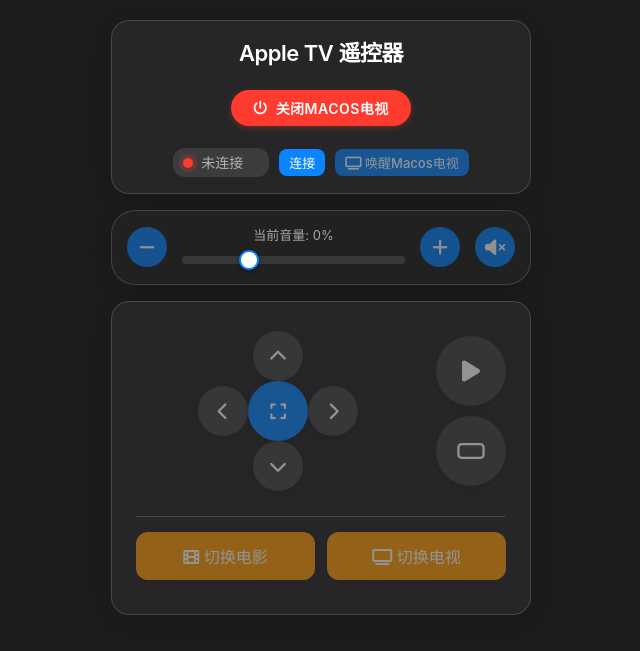
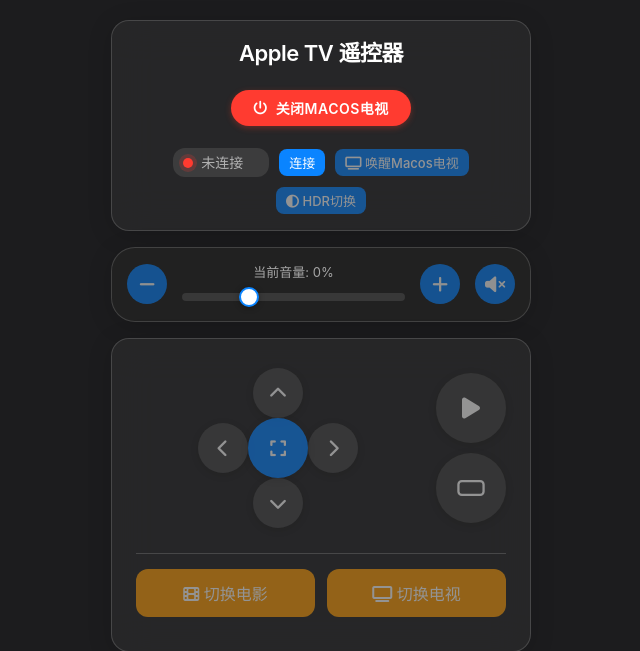
Before and after one commit to Charles-Hello/apptv, a Flask app: page / in a window 1280 px wide. Shown: the top 651 px of the page, without its empty margins (319-959 px from the left). Run offline with Flask 3, Linux system fonts and the light colour scheme; some libraries are stand-ins or nearby versions.

Commit message:
添加HDR状态跟踪功能，支持通过WebSocket和HTTP接口切换HDR状态并获取当前状态。更新前端按钮和状态显示，提升用户体验。

```diff
--- a/main.py
+++ b/main.py
@@ -30,6 +30,11 @@
 # 记录今天是否已经有用户触发了屏幕唤醒
 first_user_wake_triggered = False
 first_user_wake_date = None
+
+# HDR状态跟踪
+hdr_status = {
+    "is_on": False
+}
 
 # ESP32 WebSocket客户端功能
 async def send_key_to_esp32(key_code):
@@ -273,7 +278,8 @@
 
     emit('status_update', {
         'status': '已连接',
-        'current_volume': current_volume
+        'current_volume': current_volume,
+        'hdr_status': hdr_status["is_on"]  # 添加HDR状态
     })
 
     # 发送当前屏幕唤醒状态
@@ -537,6 +543,41 @@
     threading.Thread(target=send_key_thread).start()
     return {'status': 'sending'}
 
+# 添加新的HDR切换处理函数
+@socketio.on('toggle_hdr')
+def handle_toggle_hdr():
+    """处理HDR切换请求"""
+    global hdr_status
+
+    # 切换HDR状态
+    hdr_status["is_on"] = not hdr_status["is_on"]
+
+    # 执行HDR切换命令
+    command = f"/Users/ken/Desktop/apptv/hdr_toggle {'on' if hdr_status['is_on'] else 'off'}"
+    try:
+        subprocess.run(command, shell=True, check=True)
+        success = True
+        message = f"HDR已{'开启' if hdr_status['is_on'] else '关闭'}"
+    except Exception as e:
+        success = False
+        message = f"HDR切换失败: {str(e)}"
+        # 如果执行失败，恢复状态
+        hdr_status["is_on"] = not hdr_status["is_on"]
+
+    # 向请求客户端发送响应
+    emit('hdr_toggle_response', {
+        "success": success,
+        "is_on": hdr_status["is_on"],
+        "message": message
+    })
+
+    # 向所有客户端广播HDR状态
+    socketio.emit('hdr_status_update', {
+        "is_on": hdr_status["is_on"]
+    })
+
+    print(f"HDR已切换为: {'开启' if hdr_status['is_on'] else '关闭'}")
+
 # 主页路由
 @app.route('/')
 def index():
@@ -590,40 +631,66 @@
         "message": "按键已发送到ESP32" if success else "发送按键失败"
     })
 
-# 添加HTTP路由处理快速睡眠唤醒
-@app.route('/quick-sleep-wake', methods=['GET'])
-def quick_sleep_wake_http():
-    """通过HTTP请求处理快速睡眠唤醒"""
-    try:
+# 添加HTTP接口控制HDR
+@app.route('/toggle-hdr', methods=['GET'])
+def toggle_hdr_http():
+    """通过HTTP请求控制HDR开关"""
+    global hdr_status
 
-        # 设置0.1分钟后唤醒
-        set_wake_time(0.1)
+    # 获取参数，如果没有提供，则切换状态
+    action = request.args.get('action')
+
+    if action == 'on':
+        # 直接设置为开启
+        target_state = True
+    elif action == 'off':
+        # 直接设置为关闭
+        target_state = False
+    else:
+        # 如果没有指定action或action不是on/off，则切换当前状态
+        target_state = not hdr_status["is_on"]
+
+    # 如果目标状态与当前状态相同，不需要执行命令
+    if target_state == hdr_status["is_on"]:
         return jsonify({
             "success": True,
-            "message": "系统将短暂睡眠并自动唤醒"
+            "is_on": hdr_status["is_on"],
+            "message": f"HDR已经是{'开启' if hdr_status['is_on'] else '关闭'}状态"
+        })
+
+    # 设置HDR状态
+    hdr_status["is_on"] = target_state
+
+    # 执行HDR切换命令
+    command = f"/Users/ken/Desktop/apptv/hdr_toggle {'on' if hdr_status['is_on'] else 'off'}"
+    try:
+        subprocess.run(command, shell=True, check=True)
+        success = True
+        message = f"HDR已{'开启' if hdr_status['is_on'] else '关闭'}"
+
+        # 向所有客户端广播HDR状态
+        socketio.emit('hdr_status_update', {
+            "is_on": hdr_status["is_on"]
         })
     except Exception as e:
-        return jsonify({
-            "success": False,
-            "message": str(e)
-        }), 500
+        success = False
+        message = f"HDR切换失败: {str(e)}"
+        # 如果执行失败，恢复状态
+        hdr_status["is_on"] = not hdr_status["is_on"]
 
-@app.route('/quick-sleep', methods=['GET'])
-def quick_sleep_http():
-    """通过HTTP请求处理快速睡眠唤醒"""
-    try:
+    return jsonify({
+        "success": success,
+        "is_on": hdr_status["is_on"],
+        "message": message
+    })
 
-        sleep_mac()
-        return jsonify({
-            "success": True,
-            "message": "系统将短暂睡眠并自动唤醒"
-        })
-    except Exception as e:
-        return jsonify({
-            "success": False,
-            "message": str(e)
-        }), 500
-
+# 获取HDR状态的HTTP接口
+@app.route('/hdr-status', methods=['GET'])
+def get_hdr_status_http():
+    """获取当前HDR状态"""
+    return jsonify({
+        "is_on": hdr_status["is_on"]
+    })
 
 if __name__ == '__main__':
     socketio.run(app, host='0.0.0.0', port=5003, debug=True)
--- a/static/script.js
+++ b/static/script.js
@@ -73,9 +73,15 @@
   // 屏幕唤醒相关
   const wakeScreenBtn = document.getElementById('wake-screen-btn');
 
+  // HDR切换按钮
+  const toggleHdrBtn = document.getElementById('toggle-hdr-btn');
+
   // 保存当前音量
   let currentVolume = 0;
   let lastNonZeroVolume = 50; // 存储上一次非零音量值
+
+  // HDR状态
+  let isHdrOn = false;
 
   // 初始化状态
   let isPlaying = false;
@@ -122,6 +128,7 @@
     desktopLeftBtn.disabled = !enable;
     desktopRightBtn.disabled = !enable;
     muteBtn.disabled = !enable;
+    toggleHdrBtn.disabled = !enable; // 添加HDR按钮
 
     // 唤醒按钮不再根据唤醒状态禁用，只根据连接状态
     wakeScreenBtn.disabled = !enable;
@@ -135,6 +142,17 @@
     } else {
       playPauseBtn.innerHTML = '<i class="fas fa-play"></i>';
       playPauseBtn.setAttribute('aria-label', '播放');
+    }
+  }
+
+  // 更新HDR按钮状态
+  function updateHdrButton() {
+    if (isHdrOn) {
+      toggleHdrBtn.innerHTML = '<i class="fas fa-adjust"></i> HDR: 开';
+      toggleHdrBtn.classList.add('active');
+    } else {
+      toggleHdrBtn.innerHTML = '<i class="fas fa-adjust"></i> HDR: 关';
+      toggleHdrBtn.classList.remove('active');
     }
   }
 
@@ -228,6 +246,12 @@
           updatePlayPauseButton();
         }
 
+        // 更新HDR状态
+        if (data.hdr_status !== undefined) {
+          isHdrOn = data.hdr_status;
+          updateHdrButton();
+        }
+
         // 如果初始音量为0，确保lastNonZeroVolume不为0
         if (data.current_volume === 0 && lastNonZeroVolume === 0) {
           lastNonZeroVolume = 50; // 默认值
@@ -294,6 +318,24 @@
           }
         } else {
           statusText.textContent = `屏幕唤醒失败: ${data.error || '未知错误'}`;
+        }
+      });
+
+      // HDR状态更新
+      socket.on('hdr_status_update', function (data) {
+        isHdrOn = data.is_on;
+        updateHdrButton();
+        statusText.textContent = `HDR已${isHdrOn ? '开启' : '关闭'}`;
+      });
+
+      // HDR切换响应
+      socket.on('hdr_toggle_response', function (data) {
+        if (data.success) {
+          isHdrOn = data.is_on;
+          updateHdrButton();
+          statusText.textContent = data.message;
+        } else {
+          statusText.textContent = `HDR切换失败: ${data.message || '未知错误'}`;
         }
       });
 
@@ -623,6 +665,16 @@
     }
   });
 
+  // HDR切换按钮
+  toggleHdrBtn.addEventListener('click', function () {
+    if (socket && socket.connected) {
+      socket.emit('toggle_hdr');
+      statusText.textContent = '正在切换HDR状态...';
+    } else {
+      statusText.textContent = 'WebSocket未连接，无法切换HDR';
+    }
+  });
+
   // 添加页面可见性变化事件处理
   document.addEventListener('visibilitychange', function () {
     isPageVisible = document.visibilityState === 'visible';
--- a/templates/index.html
+++ b/templates/index.html
@@ -50,6 +50,9 @@
           <button id="connect-btn" class="btn btn-small">连接</button>
           <button id="wake-screen-btn" class="btn btn-small" disabled>
             <i class="fas fa-tv"></i> 唤醒Macos电视
+          </button>
+          <button id="toggle-hdr-btn" class="btn btn-small" disabled>
+            <i class="fas fa-adjust"></i> HDR切换
           </button>
         </div>
       </div>
@@ -161,7 +164,7 @@
   <script>
     // 自动检测当前网页协议，决定WebSocket连接方式
     window.isHttps = window.location.protocol === 'https:';
-    console.log("当前使用" + (window.isHttps ? "HTTPS" : "HTTP") + "协议");
+    console.log("当前使用" + (window.isHttps ? "HTTPS" : "HTTP") + "协议"
   </script>
 </body>
 
```
Also changed, not shown: test_hdr.py (added, +132 -0 lines), 测试/demo2.py (added), 1 other file.
